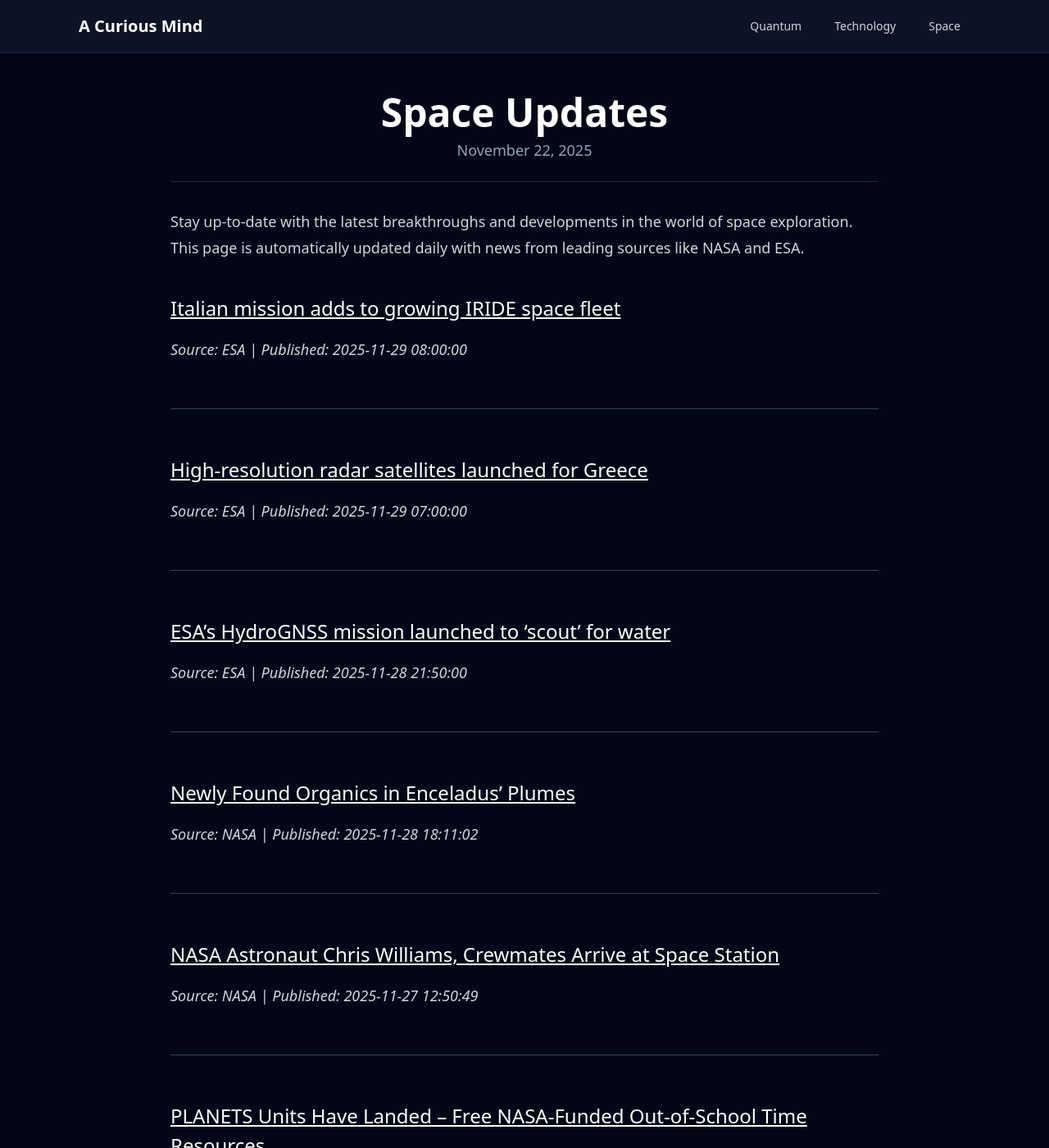
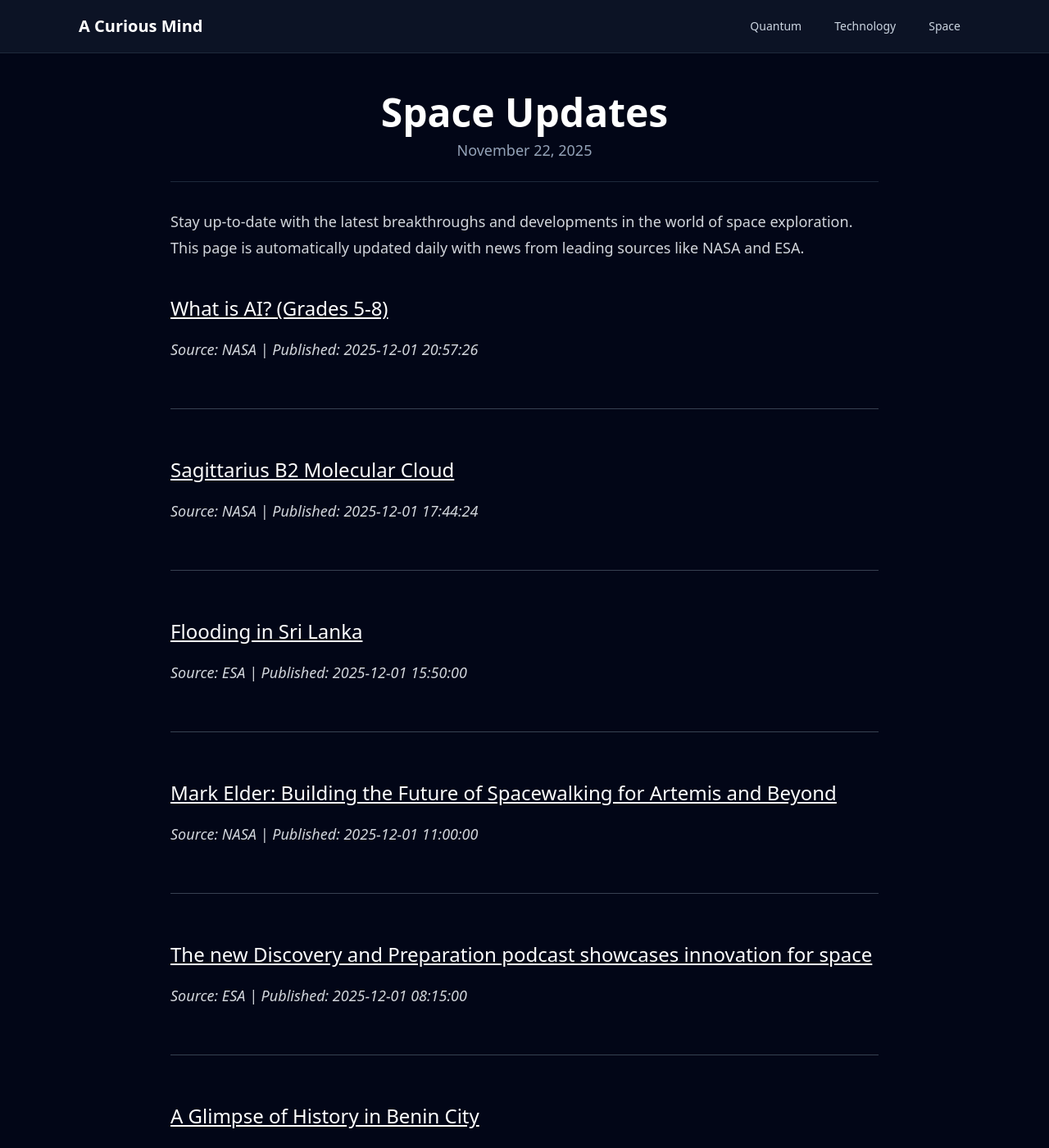
Before and after one commit to onehl7/onehl7.github.io, a Jekyll site: the page built from _posts/2025-11-22-space-updates.md, in a window 1280 px wide and 1400 px high. Shown: the whole window at 82% size. Built offline with Jekyll 4.4.1, drawn with Linux system fonts in a browser that asks for light colours; nearby versions of some CDN libraries; some of the changed text lies outside the part shown.

Commit message:
Update space news data

```diff
--- a/_data/space_news.json
+++ b/_data/space_news.json
@@ -1,4 +1,40 @@
 [
+  {
+    "source": "NASA",
+    "title": "What is AI? (Grades 5-8)",
+    "link": "https://www.nasa.gov/learning-resources/what-is-ai-grades-5-8/",
+    "published": "2025-12-01 20:57:26"
+  },
+  {
+    "source": "NASA",
+    "title": "Sagittarius B2 Molecular Cloud",
+    "link": "https://www.nasa.gov/image-article/sagittarius-b2-molecular-cloud/",
+    "published": "2025-12-01 17:44:24"
+  },
+  {
+    "source": "ESA",
+    "title": "Flooding in Sri Lanka",
+    "link": "https://www.esa.int/ESA_Multimedia/Images/2025/12/Flooding_in_Sri_Lanka",
+    "published": "2025-12-01 15:50:00"
+  },
+  {
+    "source": "NASA",
+    "title": "Mark Elder: Building the Future of Spacewalking for Artemis and Beyond",
+    "link": "https://www.nasa.gov/centers-and-facilities/johnson/mark-elder-building-the-future-of-spacewalking-for-artemis-and-beyond/",
+    "published": "2025-12-01 11:00:00"
+  },
+  {
+    "source": "ESA",
+    "title": "The new Discovery and Preparation podcast showcases innovation for space",
+    "link": "https://www.esa.int/Enabling_Support/Preparing_for_the_Future/Discovery_and_Preparation/The_new_Discovery_and_Preparation_podcast_showcases_innovation_for_space",
+    "published": "2025-12-01 08:15:00"
+  },
+  {
+    "source": "NASA",
+    "title": "A Glimpse of History in Benin City",
+    "link": "https://science.nasa.gov/earth/earth-observatory/a-glimpse-of-history-in-benin-city/",
+    "published": "2025-12-01 05:01:00"
+  },
   {
     "source": "ESA",
     "title": "Italian mission adds to growing IRIDE space fleet",
@@ -12,51 +48,15 @@
     "published": "2025-11-29 07:00:00"
   },
   {
-    "source": "ESA",
-    "title": "ESA\u2019s HydroGNSS mission launched to \u2018scout\u2019 for water",
-    "link": "https://www.esa.int/Applications/Observing_the_Earth/FutureEO/HydroGNSS/ESA_s_HydroGNSS_mission_launched_to_scout_for_water",
-    "published": "2025-11-28 21:50:00"
-  },
-  {
     "source": "NASA",
     "title": "Newly Found Organics in Enceladus\u2019 Plumes",
     "link": "https://www.nasa.gov/image-article/newly-found-organics-in-enceladus-plumes/",
     "published": "2025-11-28 18:11:02"
   },
   {
-    "source": "NASA",
-    "title": "NASA Astronaut Chris Williams, Crewmates Arrive at Space Station",
-    "link": "https://www.nasa.gov/news-release/nasa-astronaut-chris-williams-crewmates-arrive-at-space-station/",
-    "published": "2025-11-27 12:50:49"
-  },
-  {
-    "source": "NASA",
-    "title": "PLANETS Units Have Landed \u2013 Free NASA-Funded Out-of-School Time Resources",
-    "link": "https://science.nasa.gov/learning-resources/science-activation/planets-units-have-landed-free-nasa-funded-out-of-school-time-resources/",
-    "published": "2025-11-26 18:18:54"
-  },
-  {
-    "source": "NASA",
-    "title": "Artemis II Orion Spacecraft Stacked",
-    "link": "https://www.nasa.gov/image-article/artemis-ii-orion-spacecraft-stacked/",
-    "published": "2025-11-26 17:40:34"
-  },
-  {
-    "source": "NASA",
-    "title": "LSAH Newsletter",
-    "link": "https://www.nasa.gov/directorates/esdmd/hhp/treat/lsah-newsletter/",
-    "published": "2025-11-25 21:20:00"
-  },
-  {
     "source": "ESA",
     "title": "Ministerial Council 2025",
     "link": "https://www.esa.int/About_Us/Ministerial_Council_2025",
     "published": "2025-11-18 10:39:00"
-  },
-  {
-    "source": "ESA",
-    "title": "HydroGNSS",
-    "link": "https://www.esa.int/Applications/Observing_the_Earth/FutureEO/HydroGNSS",
-    "published": "2022-05-06 10:53:00"
   }
 ]
```
